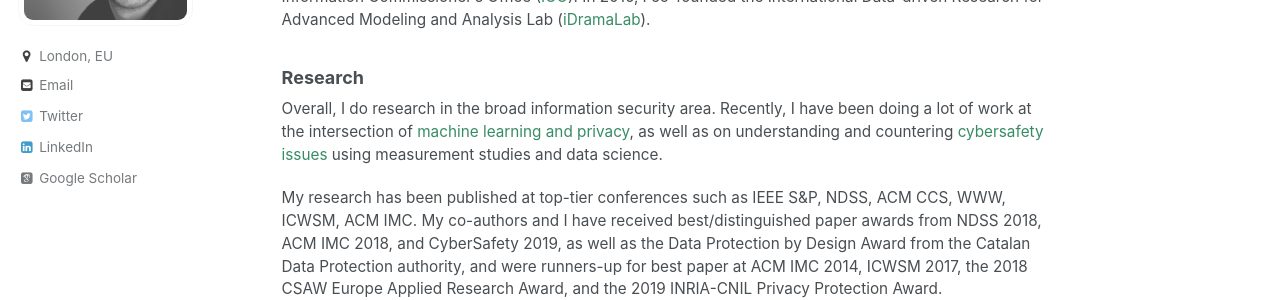
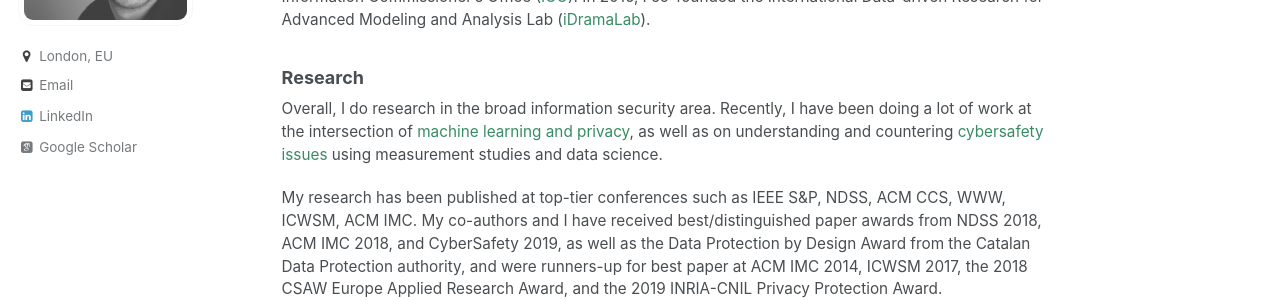
Before and after one commit to emidec/emidec.github.io, a Jekyll site: the page built from _pages/about.md, in a window 1280 px wide. Shown: the part 267-567 px from the top of the page. Built offline with Jekyll 4.4.1, drawn with Linux system fonts in a browser that asks for light colours; some web fonts are replaced.

Commit message:
Add files via upload

```diff
--- a/_config.yml
+++ b/_config.yml
@@ -54,8 +54,6 @@
 yandex_site_verification :
 
 # Social Sharing
-twitter:
-  username               : &twitter
 facebook:
   username               :
   app_id                 :
@@ -104,7 +102,7 @@
   stackoverflow    :
   steam            :
   tumblr           :
-  twitter          : "emilianoucl"
+  twitter          :
   vine             :
   weibo            :
   xing             :
```
